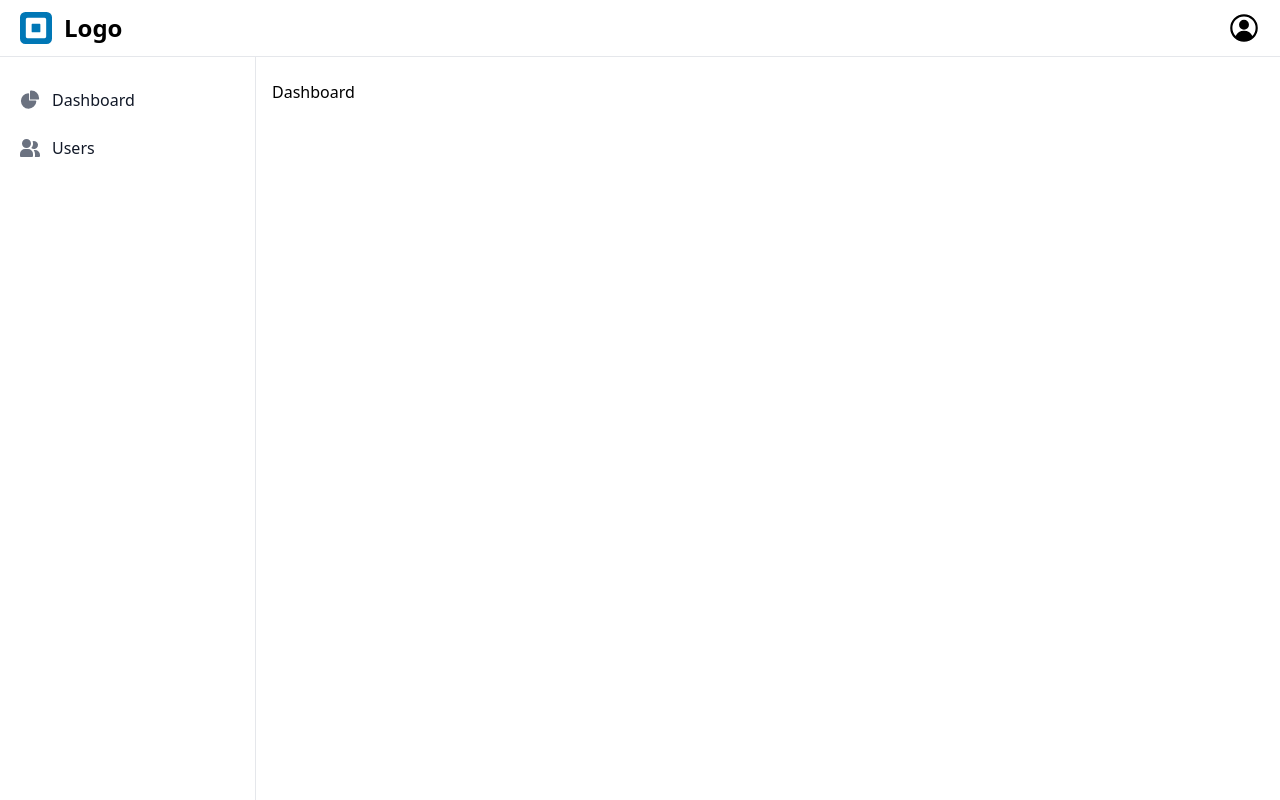
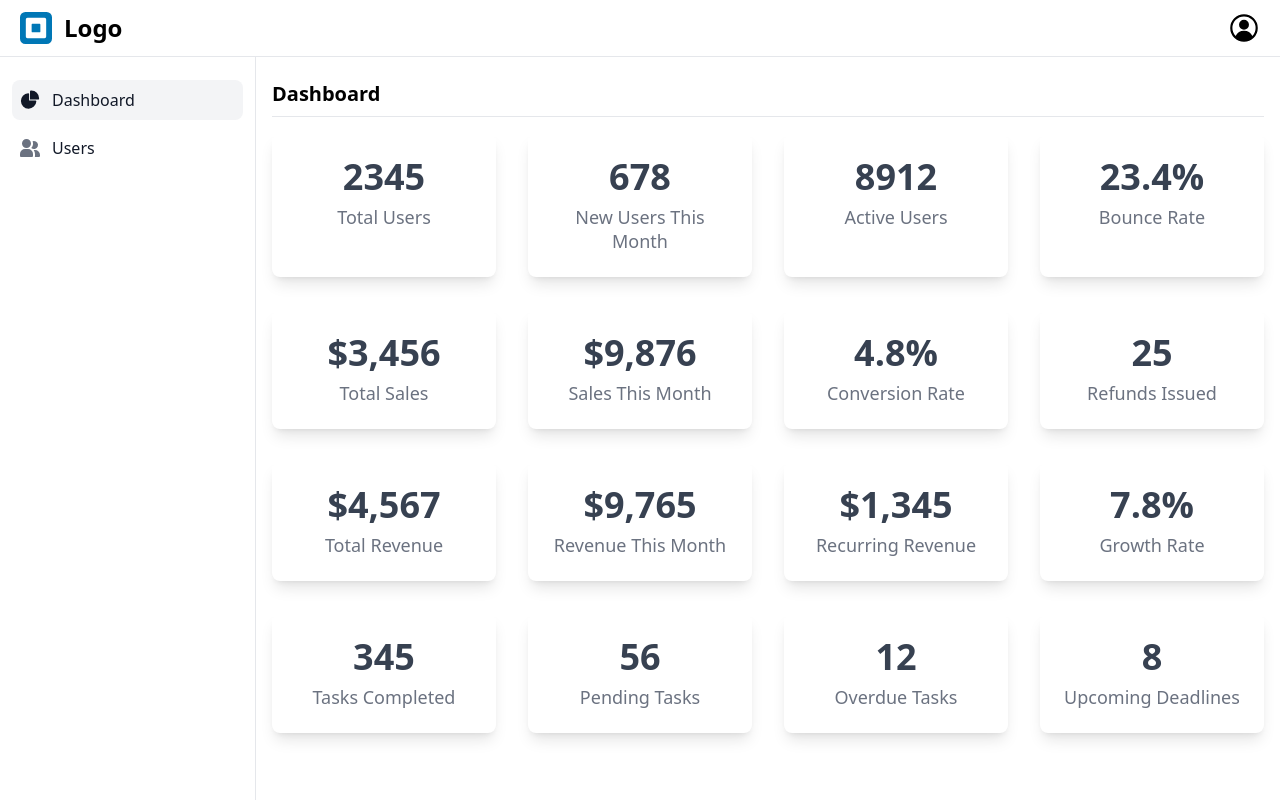
Before and after one commit to moelsohagy/tenjaz-task, a Vue app: page / in a window 1280 px wide. Built offline with nearby package versions, Linux system fonts and the light colour scheme.

Commit message:
hanlde Dashboard module

```diff
--- /dev/null
+++ b/src/components/PageHeader.vue
@@ -0,0 +1,9 @@
+<script setup>
+defineProps({
+  title: String
+})
+</script>
+
+<template>
+  <h1 class="text-xl font-bold border-b pb-2 mb-4">{{ title }}</h1>
+</template>
--- a/src/components/Sidebar.vue
+++ b/src/components/Sidebar.vue
@@ -61,3 +61,12 @@ const count = ref(0)
     </div>
   </aside>
 </template>
+
+<style scoped>
+.router-link-active {
+  @apply bg-gray-100;
+}
+.router-link-active svg {
+  @apply text-gray-900;
+}
+</style>
--- /dev/null
+++ b/src/modules/dashboard/dashboard.routes.js
@@ -0,0 +1,8 @@
+const Dashboard = () => import('./views/Index.vue')
+
+export default [
+  {
+    path: '/',
+    component: Dashboard
+  }
+]
--- /dev/null
+++ b/src/modules/dashboard/views/Index.vue
@@ -0,0 +1,44 @@
+<script setup>
+import PageHeader from '../../../components/PageHeader.vue'
+
+const stats = [
+  { title: 'Total Users', value: 2345 },
+  { title: 'New Users This Month', value: 678 },
+  { title: 'Active Users', value: 8912 },
+  { title: 'Bounce Rate', value: '23.4%' },
+
+  { title: 'Total Sales', value: '$3,456' },
+  { title: 'Sales This Month', value: '$9,876' },
+  { title: 'Conversion Rate', value: '4.8%' },
+  { title: 'Refunds Issued', value: 25 },
+
+  { title: 'Total Revenue', value: '$4,567' },
+  { title: 'Revenue This Month', value: '$9,765' },
+  { title: 'Recurring Revenue', value: '$1,345' },
+  { title: 'Growth Rate', value: '7.8%' },
+
+  { title: 'Tasks Completed', value: 345 },
+  { title: 'Pending Tasks', value: 56 },
+  { title: 'Overdue Tasks', value: 12 },
+  { title: 'Upcoming Deadlines', value: 8 }
+]
+</script>
+
+<template>
+  <PageHeader title="Dashboard" />
+
+  <div class="grid md:grid-cols-2 lg:grid-cols-3 xl:grid-cols-4 gap-8">
+    <div
+      v-for="(i, index) in stats"
+      :key="index"
+      class="flex flex-col p-6 text-center rounded-lg bg-white shadow-lg cursor-pointer transition-all hover:scale-105"
+    >
+      <span class="text-4xl font-bold text-gray-700">
+        {{ i.value }}
+      </span>
+      <span class="text-lg leading-6 font-medium text-gray-500 mt-2">
+        {{ i.title }}
+      </span>
+    </div>
+  </div>
+</template>
--- /dev/null
+++ b/src/modules/users/users.routes.js
@@ -0,0 +1,8 @@
+const Users = () => import('./views/Index.vue')
+
+export default [
+  {
+    path: '/users',
+    component: Users
+  }
+]
--- a/src/router/index.js
+++ b/src/router/index.js
@@ -1,12 +1,8 @@
-// src/router/index.js
 import { createRouter, createWebHistory } from 'vue-router'
-import Home from '../views/Home.vue'
-import Users from '../views/Users.vue'
+import dashboardRoutes from '../modules/dashboard/dashboard.routes'
+import usersRoutes from '../modules/users/users.routes'
 
-const routes = [
-  { path: '/', name: 'Home', component: Home },
-  { path: '/users', name: 'Users', component: Users }
-]
+const routes = [...dashboardRoutes, ...usersRoutes]
 
 const router = createRouter({
   history: createWebHistory(),
--- a/src/views/Home.vue
+++ /dev/null
@@ -1,3 +0,0 @@
-<template>
-  <h1>Dashboard</h1>
-</template>
```
Also changed, not shown: src/modules/users/views/Index.vue (renamed from src/views/Users.vue).
